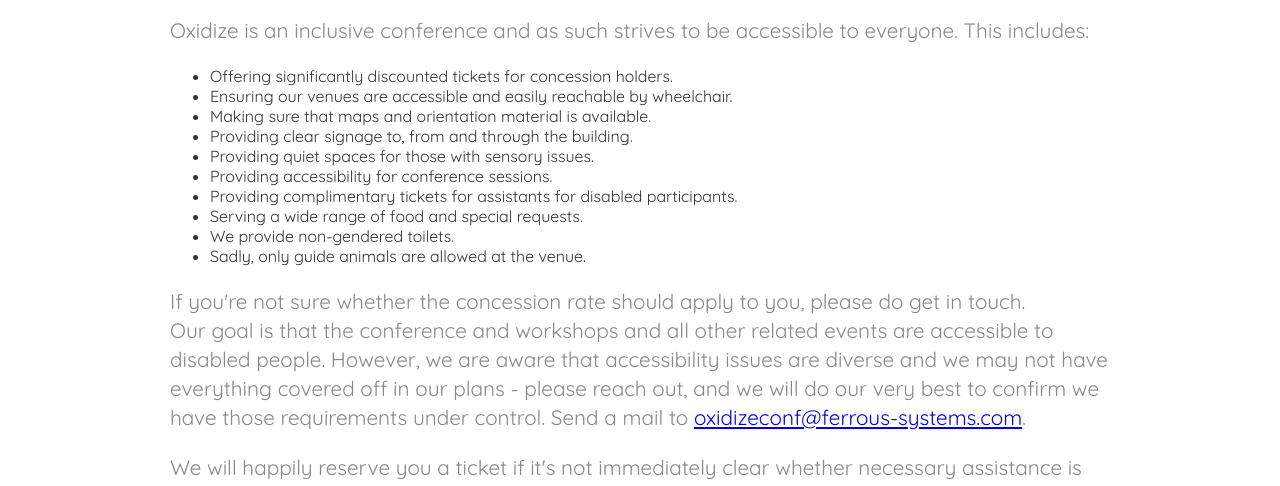
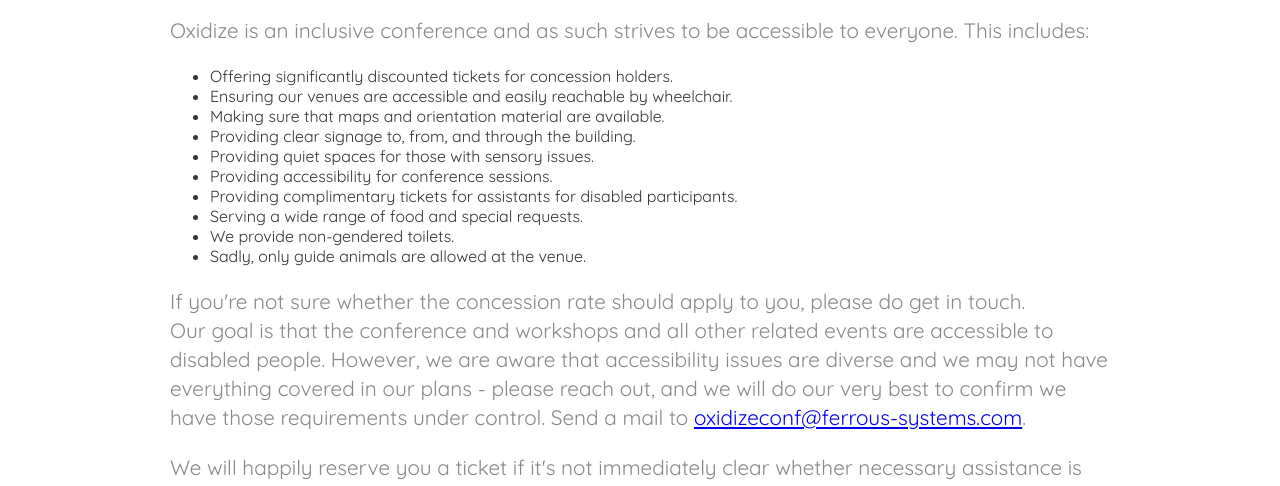
Before and after one commit to ferrous-systems/2019.oxidizeconf.com, a Jekyll site: the page built from accessibility.html, in a window 1280 px wide. Shown: the part 145-631 px from the top of the page. Built offline with Jekyll 4.4.1, drawn with Linux system fonts in a browser that asks for light colours.

Commit message:
Wording tweaks

```diff
--- a/accessibility.html
+++ b/accessibility.html
@@ -10,8 +10,8 @@
         <ul>
             <li>Offering significantly discounted tickets for concession holders.</li>
             <li>Ensuring our venues are accessible and easily reachable by wheelchair.</li>
-            <li>Making sure that maps and orientation material is available.</li>
-            <li>Providing clear signage to, from and through the building.</li>
+            <li>Making sure that maps and orientation material are available.</li>
+            <li>Providing clear signage to, from, and through the building.</li>
             <li>Providing quiet spaces for those with sensory issues.</li>
             <li>Providing accessibility for conference sessions.</li>
             <li>Providing complimentary tickets for assistants for disabled participants.</li>
@@ -19,7 +19,7 @@
             <li>We provide non-gendered toilets.</li>
             <li>Sadly, only guide animals are allowed at the venue.</li>
         </ul>
-        <p>If you're not sure whether the concession rate should apply to you, please do get in touch.<br /> Our goal is that the conference and workshops and all other related events are accessible to disabled people. However, we are aware that accessibility issues are diverse and we may not have everything covered off in our plans - please reach out, and we will do our very best to confirm we have those requirements under control. Send a mail to <a href="mailto:team@ferrous-systems.com">oxidizeconf@ferrous-systems.com</a>.</p>
+        <p>If you're not sure whether the concession rate should apply to you, please do get in touch.<br /> Our goal is that the conference and workshops and all other related events are accessible to disabled people. However, we are aware that accessibility issues are diverse and we may not have everything covered in our plans - please reach out, and we will do our very best to confirm we have those requirements under control. Send a mail to <a href="mailto:team@ferrous-systems.com">oxidizeconf@ferrous-systems.com</a>.</p>
         <p>We will happily reserve you a ticket if it's not immediately clear whether necessary assistance is provided or you have additional planning to do for your trip to Oxidize.</p>
     </div>
 </div>
--- a/sponsor-packages.html
+++ b/sponsor-packages.html
@@ -259,8 +259,8 @@
                     </li>
 
                     <li>
-                        <h3>Hackday Sponsor — 1&nbsp;500€</h3>
-                        <p>Includes sponsorship for the hackday, typically two days of hacking and working together on enriching the Rust ecosystem, right after the conference.</p>
+                        <h3>Implementation Days Sponsor — 1&nbsp;500€</h3>
+                        <p>Includes sponsorship for the Implementation Days, two days of working together on enriching the Embedded Rust ecosystem, right after the conference.</p>
                         <p>The sponsorship helps us in booking venues that can host the ~200 people comfortably in spaces that are suited for workshop-kind of activities, and making sure they are well caffeinated for the work they are doing.</p>
                         <p>The sponsorship includes special shout-outs as the enabler of the impl days during the days of the conference and the impl days, as well as on the website and social media.</p>
                     </li>
```
